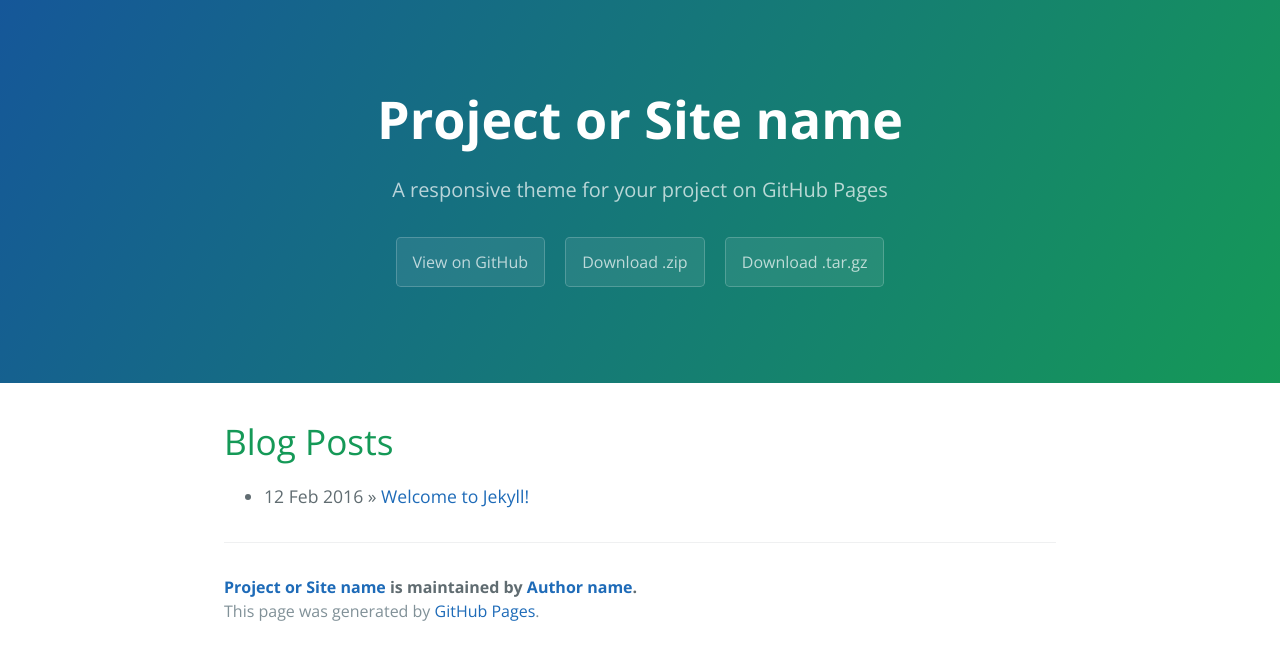
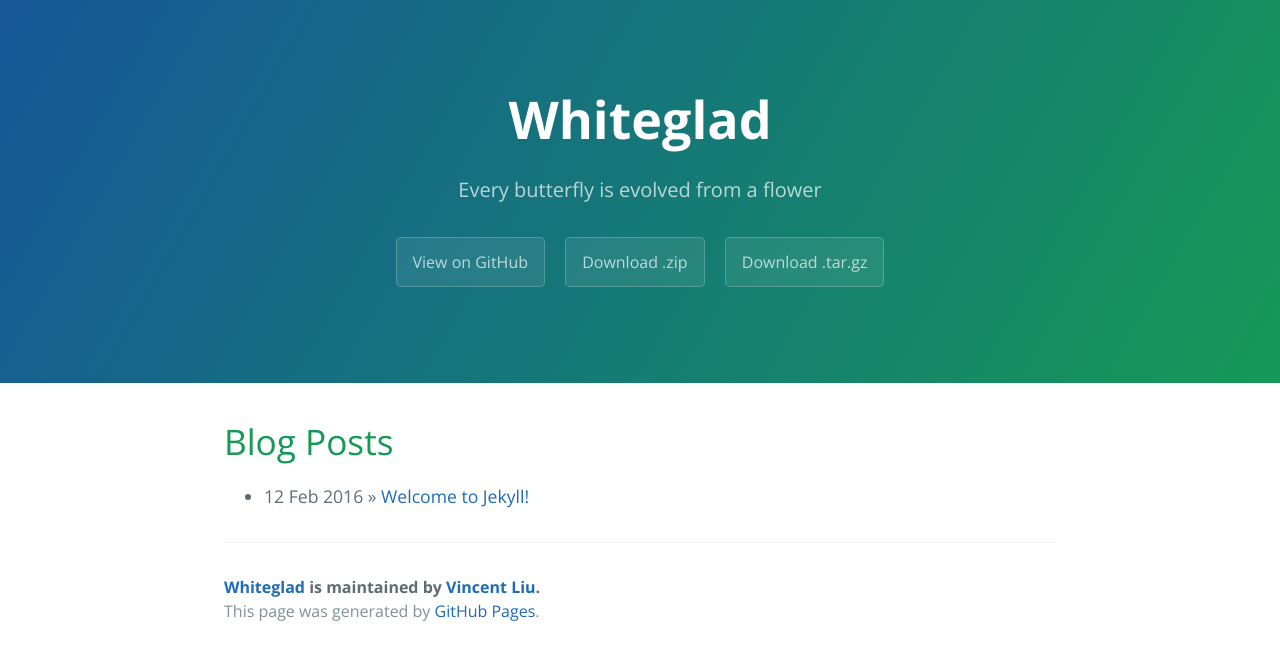
Before and after one commit to Whiteglad/Whiteglad.github.io, a Jekyll site: the page built from index.html, in a window 1280 px wide. Shown: the top 660 px of the page. Built offline with Jekyll 4.4.1, drawn with Linux system fonts in a browser that asks for light colours; the list of posts is cut into pages by our own code.

Commit message:
Update _config.yml

```diff
--- a/_config.yml
+++ b/_config.yml
@@ -1,13 +1,13 @@
 # Setup
-title:        Project or Site name
-tagline:      A responsive theme for your project on GitHub Pages
+title:        Whiteglad
+tagline:      Every butterfly is evolved from a flower
 baseurl:      ""
 paginate:     1
 locale:       "en"
 
 # About/contact
 author:
-  name:       Author name
+  name:       Vincent Liu
   url:        http://yourhomepage.com
 
 # Gems
```
